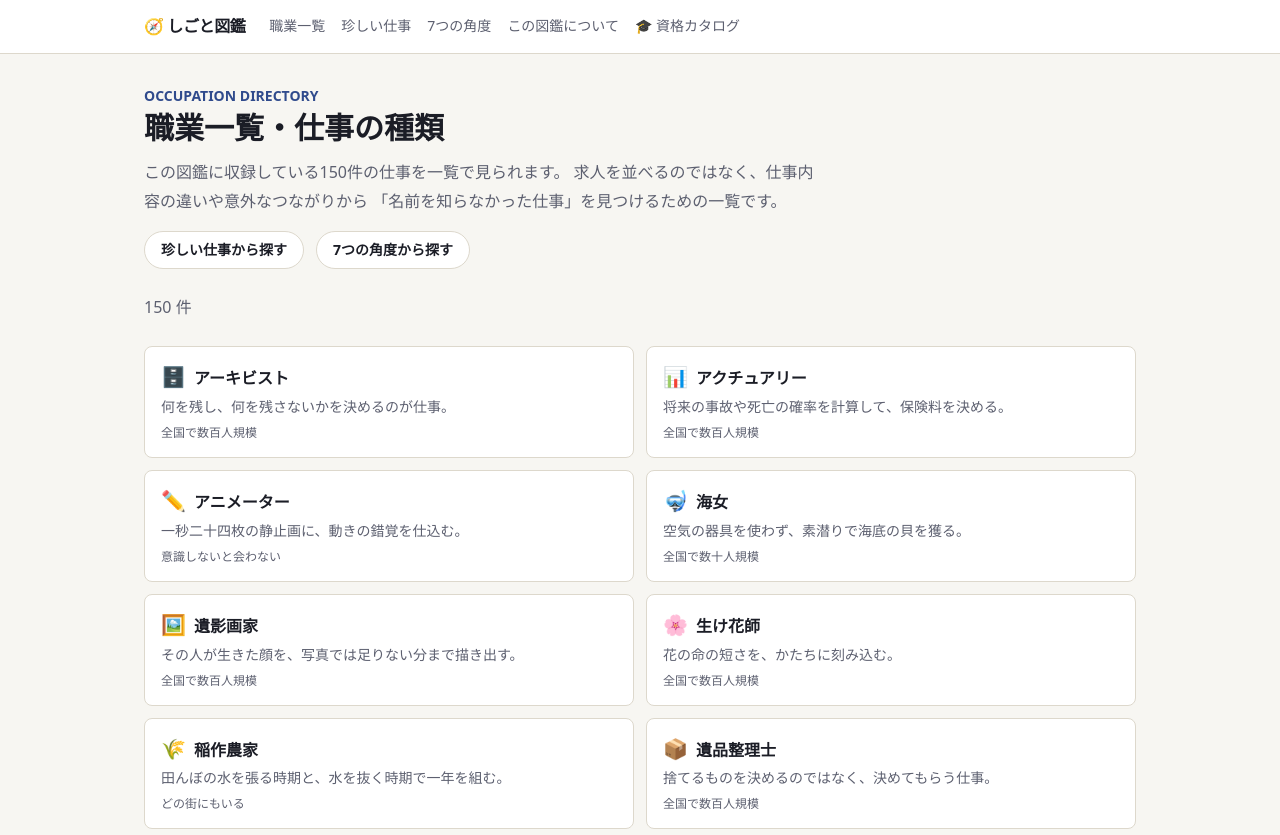
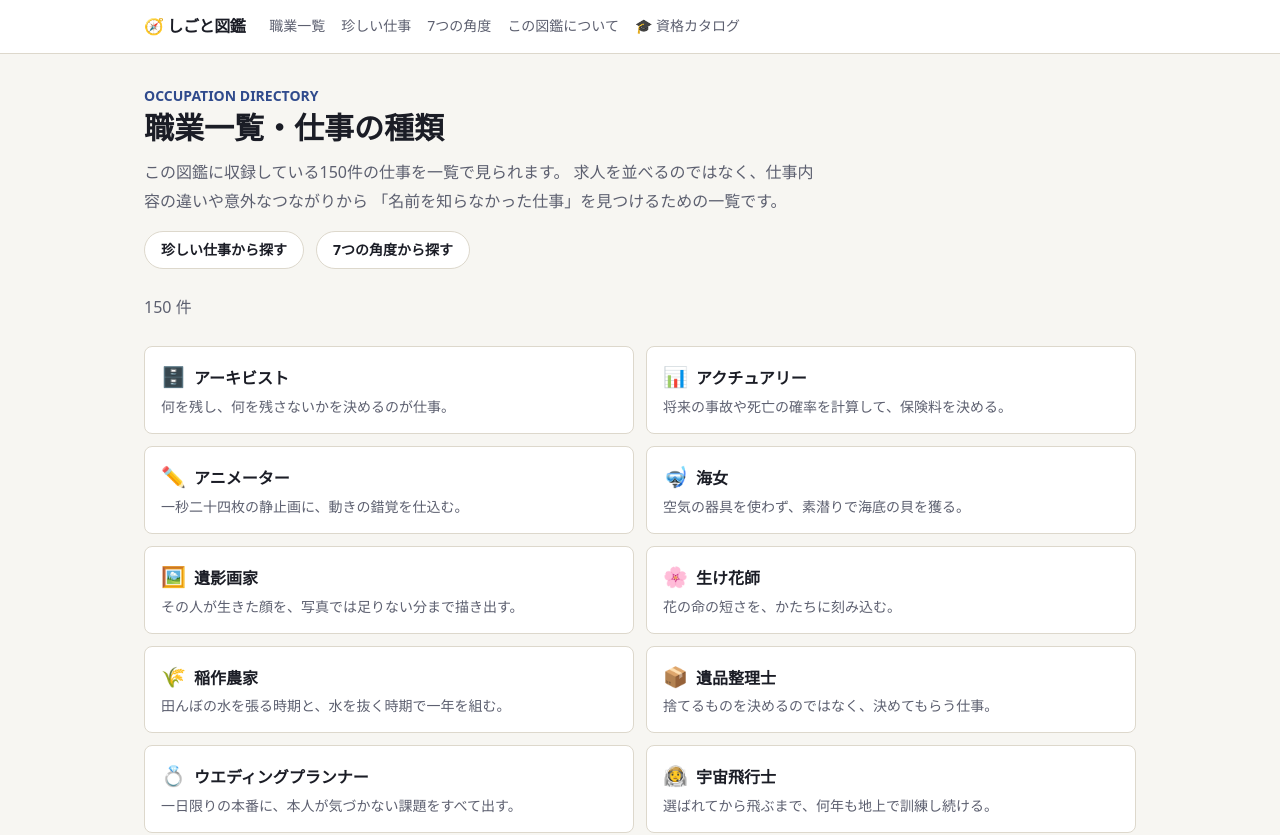
Before and after one commit to nomuonji/job-world, a Next.js app: page /jobs in a window 1280 px wide. Shown: the top 835 px of the page. Built offline with nearby package versions, Linux system fonts and the light colour scheme.

Commit message:
Keep heuristic rarity labels off the broad occupation directory

```diff
--- a/src/app/jobs/page.tsx
+++ b/src/app/jobs/page.tsx
@@ -1,7 +1,6 @@
 import type { Metadata } from "next";
 import Link from "next/link";
 import { getAllJobs } from "@/lib/data";
-import { RARITY_LABEL } from "@/lib/labels";
 
 export const metadata: Metadata = {
   title: "職業一覧｜150の仕事・職業の種類を図鑑で探す",
@@ -70,9 +69,6 @@ export default function JobsPage() {
               <p className="mt-1 text-sm text-[var(--muted)]">
                 {job.summaryJa}
               </p>
-              <p className="mt-2 text-xs text-[var(--muted)]">
-                {RARITY_LABEL[job.rarity]}
-              </p>
             </Link>
           </li>
         ))}
```
